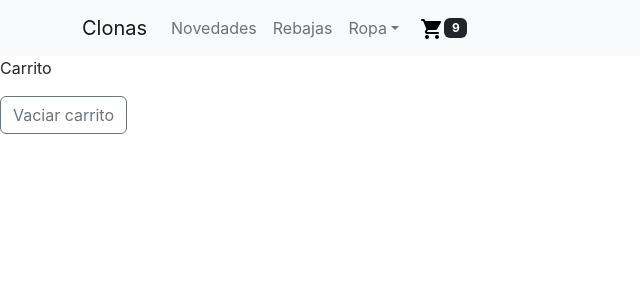
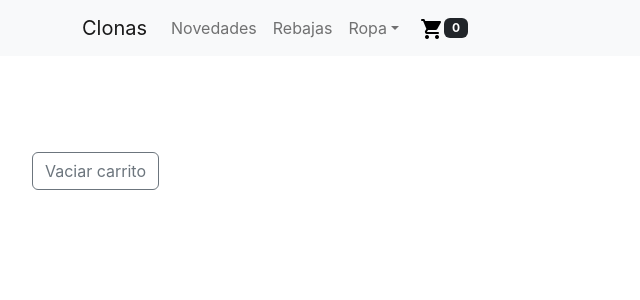
Before and after one commit to sofiaqgis/commerce-reactjs, a React (Create React App) app: page /cart in a window 1280 px wide. Shown: the top 300 px of the page, without its empty margins (0-640 px from the left). Built offline with nearby package versions, Linux system fonts and the light colour scheme.

Commit message:
ternario

```diff
--- a/src/components/Cart.js
+++ b/src/components/Cart.js
@@ -1,7 +1,14 @@
 import { useContext } from 'react';
 import { CartContext } from './CartContext';
 import ListGroup from 'react-bootstrap/ListGroup';
-import { Button, ListGroupItem } from 'react-bootstrap';
+import { Button } from 'react-bootstrap';
+import Col from 'react-bootstrap/Col';
+import Row from 'react-bootstrap/Row';
+import Card from 'react-bootstrap/Card';
+import './Comp.css';
+
+
+
 
 function Cart () {
 
@@ -10,19 +17,27 @@ function Cart () {
 
     return (
         <>
-        <div><p>Carrito</p></div>
+        <Row className='margen3'>
         <ListGroup variant="flush">
 
         {
-               itemsCart.map((item) =>{
-            //    <ListGroupItem>{item}
-            //    <Button onClick={removeItem} variant="outline-secondary" >Eliminar</Button>
-            //    </ListGroupItem>}  )
-            console.log(item)})
+               itemsCart.map(item =>
+
+                <ListGroup.Item>
+                <Row className="row row-cols-auto" >
+               <Col><Card.Img variant="top" style={{width: '4rem'}} src={item.img} /></Col>
+               <Col className="texto1">{item.title}</Col>
+               <Col className="texto1">{item.pricetag}</Col>
+               <Col>
+               <Button onClick={()=>removeItem(item.id)} variant="outline-secondary" >Eliminar</Button>
+               </Col>   </Row>
+                </ListGroup.Item> )
+
                }
 
         </ListGroup>
-        <Button onClick={clear} variant="outline-secondary" >Vaciar carrito</Button>
+        </Row>
+        <Button onClick={clear} className='buttongroup' variant="outline-secondary" >Vaciar carrito</Button>
         </>
     )
 }
--- a/src/components/CartContext.js
+++ b/src/components/CartContext.js
@@ -9,22 +9,31 @@ function CartContextProvider ({children}) {
     const [totalItems, setTotalItems] = useState(0);
     const [totalPrice, setTotalPrice] = useState(0);
 
-    const addItem = (product, qty) => {
+
+    const addItem = (product, quantity) => {
         let isInCart = itemsCart.find((item) => item.id === product.id)
         if(!isInCart) {
-            setTotalItems(totalItems + qty)
+            setTotalItems(totalItems + quantity)
             setItemsCart([...itemsCart, product])
         } else {
             setTotalPrice(totalPrice + product.price)
+
         }
 
     }
 
-    const removeItem = () => {
+
+    const removeItem = (itemId) => {
+
+        setItemsCart( itemsCart.filter (item => item.id !== itemId ))
+        setTotalItems(totalItems)
 
     }
 
     const clear = () => {
+        setItemsCart([]);
+        setTotalItems(0);
+        setTotalPrice(0);
 
     }
 
@@ -32,7 +41,7 @@ function CartContextProvider ({children}) {
 
 
     return (
-    <CartContext.Provider value={{addItem, removeItem, clear, itemsCart}}>
+    <CartContext.Provider value={{addItem, removeItem, clear, itemsCart, totalItems}}>
      {children}
     </CartContext.Provider>
 
--- a/src/components/CartWidget.js
+++ b/src/components/CartWidget.js
@@ -1,13 +1,18 @@
 import CartPic from './CartPic';
 import Badge from 'react-bootstrap/Badge';
 import Button from 'react-bootstrap/Button';
+import { CartContext } from './CartContext';
+import {useContext} from 'react';
 
 function CartWidget() {
+
+  const {totalItems} = useContext(CartContext);
+
     return (
       <>
        <Button variant="light">
        <CartPic/>
-      <Badge bg="dark">9</Badge>
+      <Badge bg="dark">{totalItems}</Badge>
       </Button>
       </>
 
--- a/src/components/Comp.css
+++ b/src/components/Comp.css
@@ -33,6 +33,10 @@
     margin: .4rem;
 }
 
+.margen3 {
+    margin: 2rem;
+}
+
 .rounded {
     margin-bottom: 1rem;
 }
@@ -57,3 +61,11 @@
     justify-content: center;
 
 }
+
+.texto1{
+    font-family: 'Roboto';
+    color: '#333333';
+    justify-content: center;
+    align-items: center;
+    font-size: 1.1rem;
+}
```
